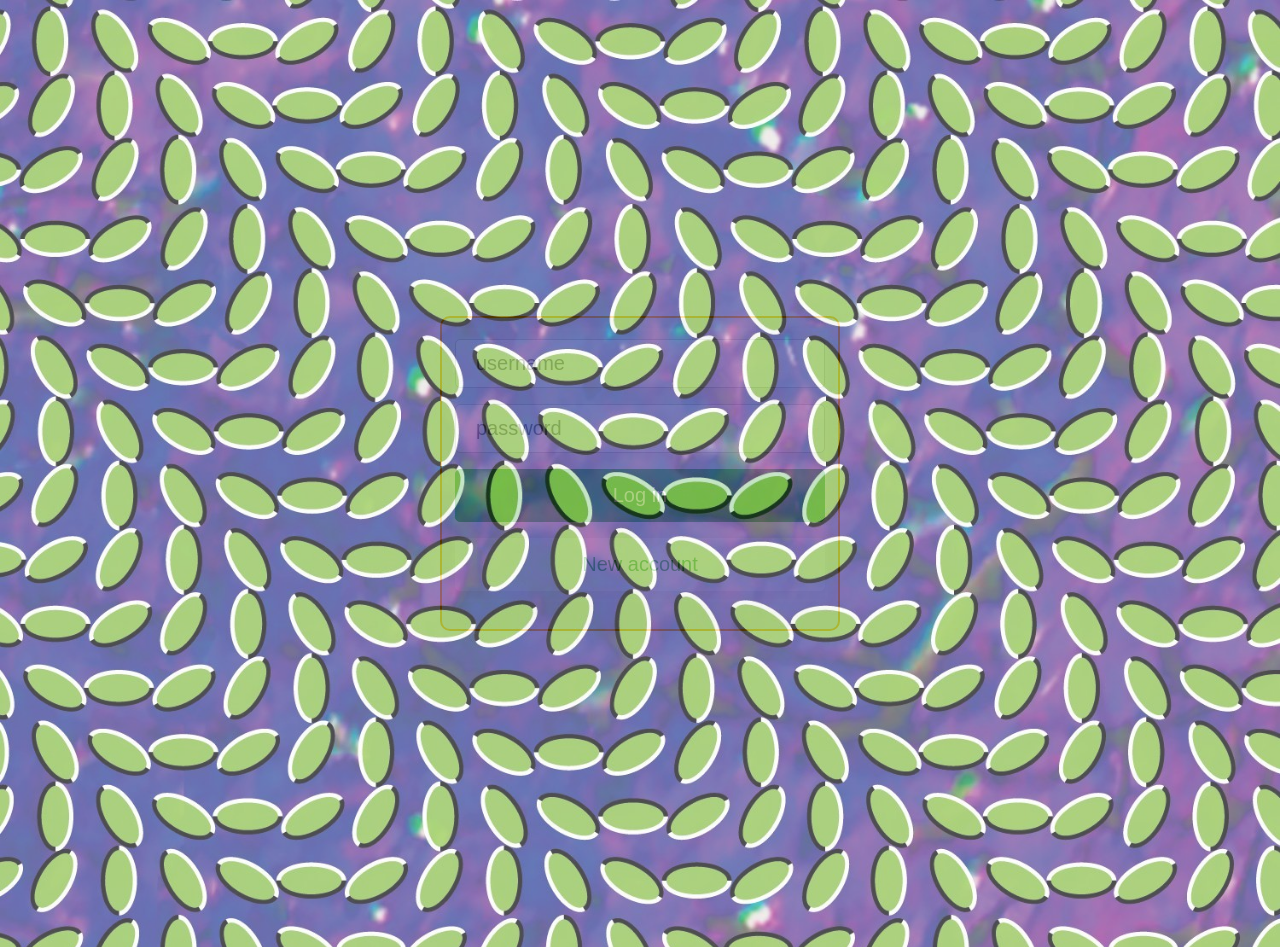
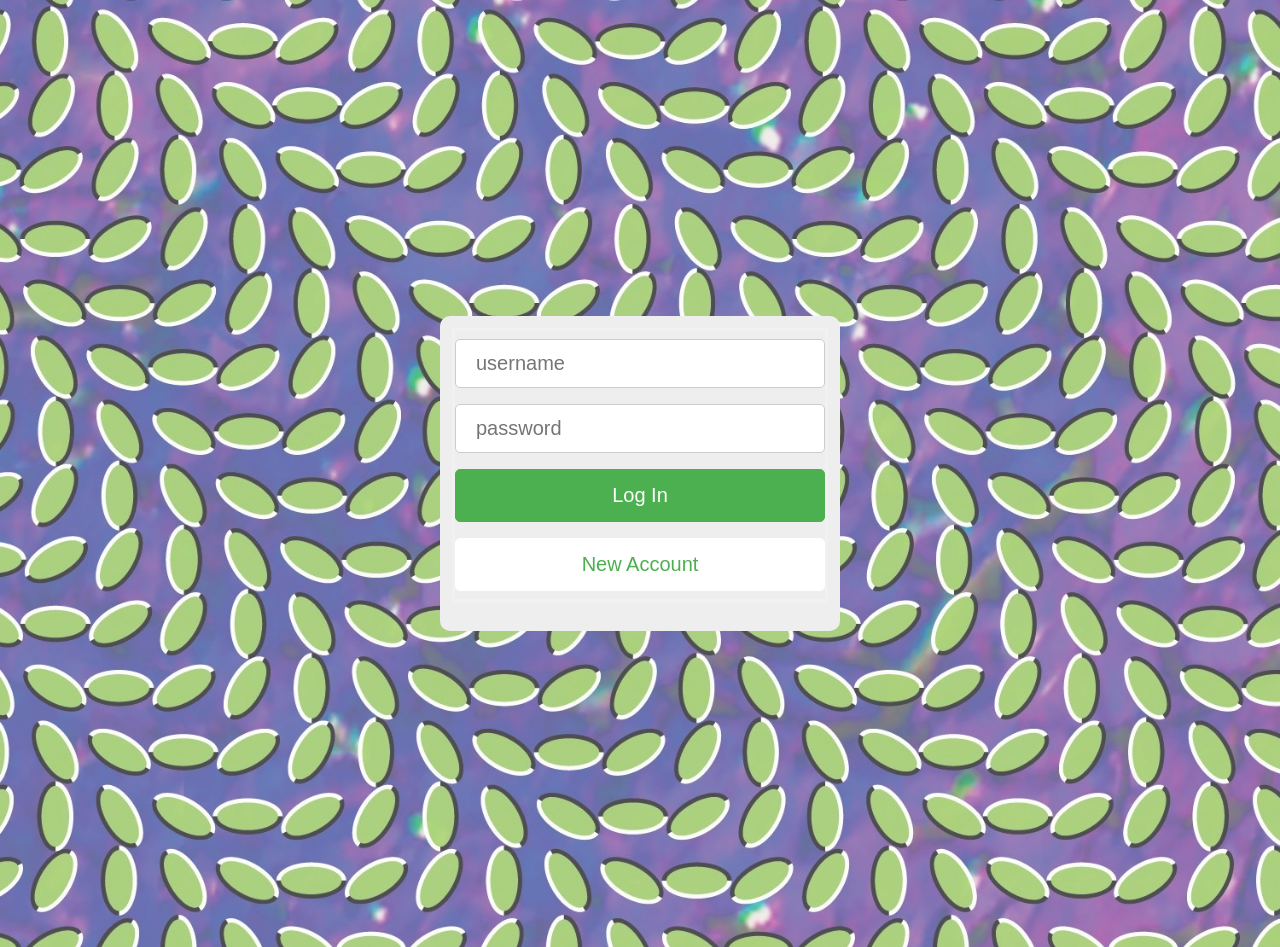
Before and after one commit to thejozhou/SystemDesignReview, a React app: page / in a window 1280 px wide. Built offline with nearby package versions, Linux system fonts and the light colour scheme; no server answers.

Commit message:
got login to display on top of background

```diff
--- a/css/styles.css
+++ b/css/styles.css
@@ -7,11 +7,13 @@ body {
   font-family: Verdana;
 }
 
-#root {
-  z-index: 5;
+.app {
+  /*z-index: 2;*/
 }
 
 .background {
+  display: flex;
+  flex-direction: column;
   position:fixed;
   margin: 0;
   z-index:1;
@@ -53,18 +55,18 @@ input[type=text], input[type=password] {
     box-sizing: border-box;
     /*font-family: 'Ubuntu Light', 'Century Gothic', sans-serif;*/
     color: #393939;
-    background-color: #FFF;
     /*max-width: 12em;*/
     padding: 10px;
     /*box-shadow: 10px 15px 39px rgba(0, 0, 0, .2);*/
-    border: 2px solid orange;
+    border: 2px solid #EEE;
     border-radius: 10px;
-    background-color: #EEEEEE;
+    background-color: #EEE;
 }
 
 .loginWrapper {
   position: relative;
   width: 100%;
+  z-index: 2;
   /*border: 1px solid blue;*/
 }
 
@@ -115,18 +117,26 @@ input[type=text], input[type=password] {
 }
 
 .theQuiz {
-  background-color: #eee;
-  /*border: 1px solid green;*/
+  color: white;
+  background-color: rgb(51, 51, 51);
+  border: 1px solid rgba(0, 144, 247, .7);
+  border-radius: 10px;
   padding: 10px;
   margin: 2.5em 2.5em;
+  z-index: 3;
 }
 
 .questionText {
   font-size: 30px;
-  font-weight: bold;
+  font-weight: 400;
   /*background-color: green;*/
   margin-left: 2.5%;
 }
+
+.completedMessage {
+  margin-left: 2.5%;
+}
+
 .interview {
   font-size:1.5em;
 }
--- a/src/components/App.js
+++ b/src/components/App.js
@@ -182,8 +182,8 @@ class App extends Component {
     }
     return (
       <MuiThemeProvider>
+      <div>
         <div className="app">
-        <img className="background" src={Background} />
           <div className="loginWrapper">
             <Login userChange={this.userChange}
                     passChange={this.passChange}
@@ -207,6 +207,8 @@ class App extends Component {
                 handleAnswerSelected = {this.handleAnswerSelected}
                 handleSubmit = {this.handleSubmit}
                 logSuccess = {this.state.logSuccess}/>
+          <img className="background" src={Background} />
+        </div>
       </div>
       </MuiThemeProvider>
     )
--- a/src/components/Question.js
+++ b/src/components/Question.js
@@ -22,7 +22,7 @@ class Question extends Component {
         marginLeft: '2.5%',
         padding: '2.5em 0',
         // border: '1px solid black',
-        backgroundColor: 'rgba(200, 200, 0, .6)',
+        backgroundColor: '#eee',
         borderRadius: '10px'
       },
       submit: {
@@ -31,7 +31,7 @@ class Question extends Component {
         width: '40%'
       },
       label: {
-        'font-size': '30px',
+        'font-size': '20px',
         'font-weight': 'bold'
       }
     };
--- a/src/components/Quiz.js
+++ b/src/components/Quiz.js
@@ -13,12 +13,14 @@ class Quiz extends Component {
       <div>
         {completed ?
           <div className="theQuiz">
-            <h2>Congratulations, you finished the quiz</h2>
-            <h2>Your score is <span className="score">{score}</span></h2>
+            <div className="completedMessage">
+              <h2>Congratulations, you finished the quiz</h2>
+              <h2>Your score is <span className="score">{score}</span></h2>
+            </div>
           </div>
         :
           <div className="theQuiz">
-          <h2>Question {index + 1}</h2>
+          <h2 style={{marginLeft: '2.5%'}}>Question {index + 1}</h2>
 
             <Question
               question={quiz.questions[index]}
--- a/src/containers/Login.js
+++ b/src/containers/Login.js
@@ -46,8 +46,8 @@ class Login extends Component {
               <form>
                 <input className="userName" onChange={userChange} value= {username} name="username" type= "text" placeholder="username" /><br/>
                 <input className="pword" onChange={passChange} name="password" value = {password} type="password" placeholder="password" /><br/>
-                <input value="Log in" className="but" onClick={userSubmit} type="submit" />
-                <input id="register" className="but" type="submit" value="New account" href="" onClick={handleNew}/>
+                <input value="Log In" className="but" onClick={userSubmit} type="submit" />
+                <input id="register" className="but" type="submit" value="New Account" href="" onClick={handleNew}/>
               </form>
 
             </div>
```
Lines whose indentation alone changed are shown as unchanged.
